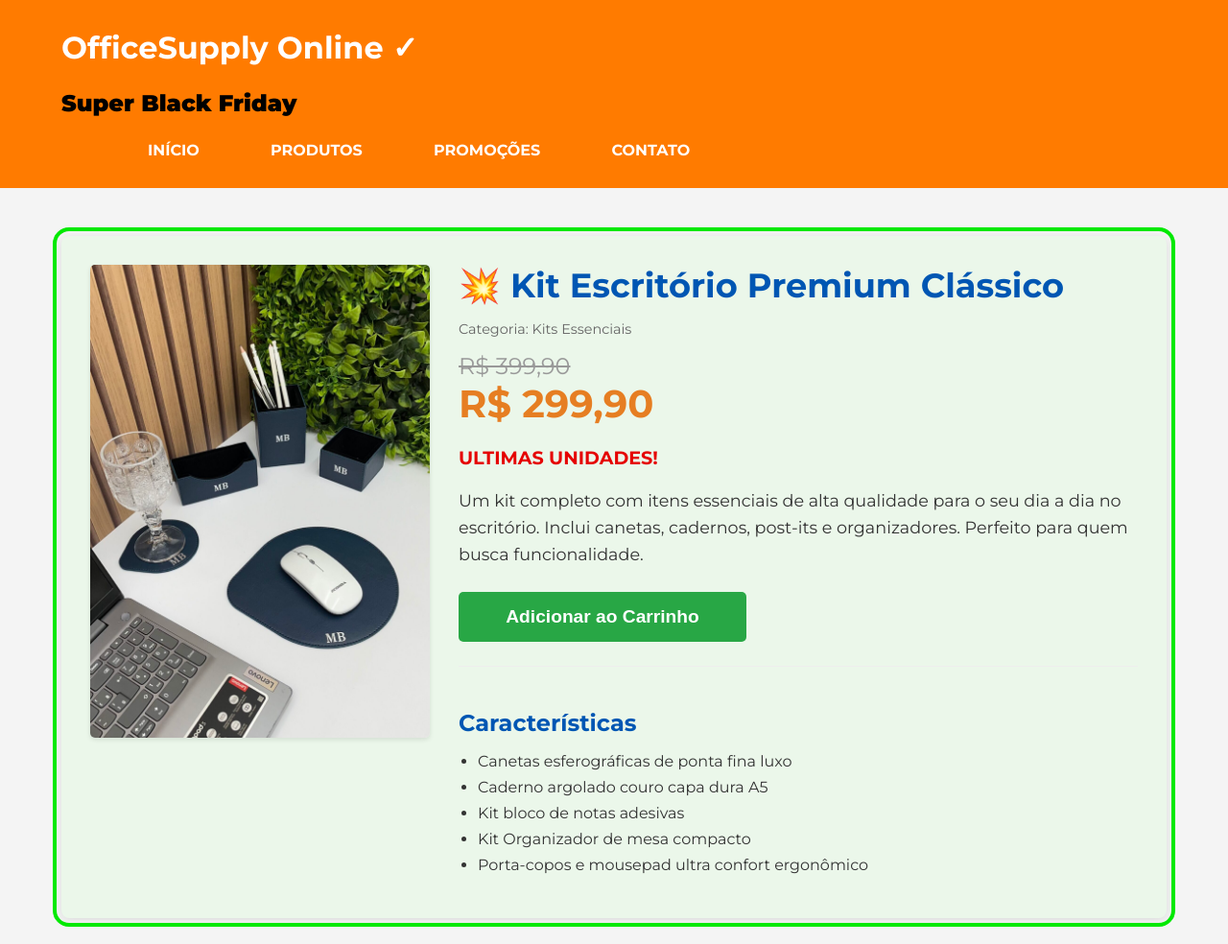
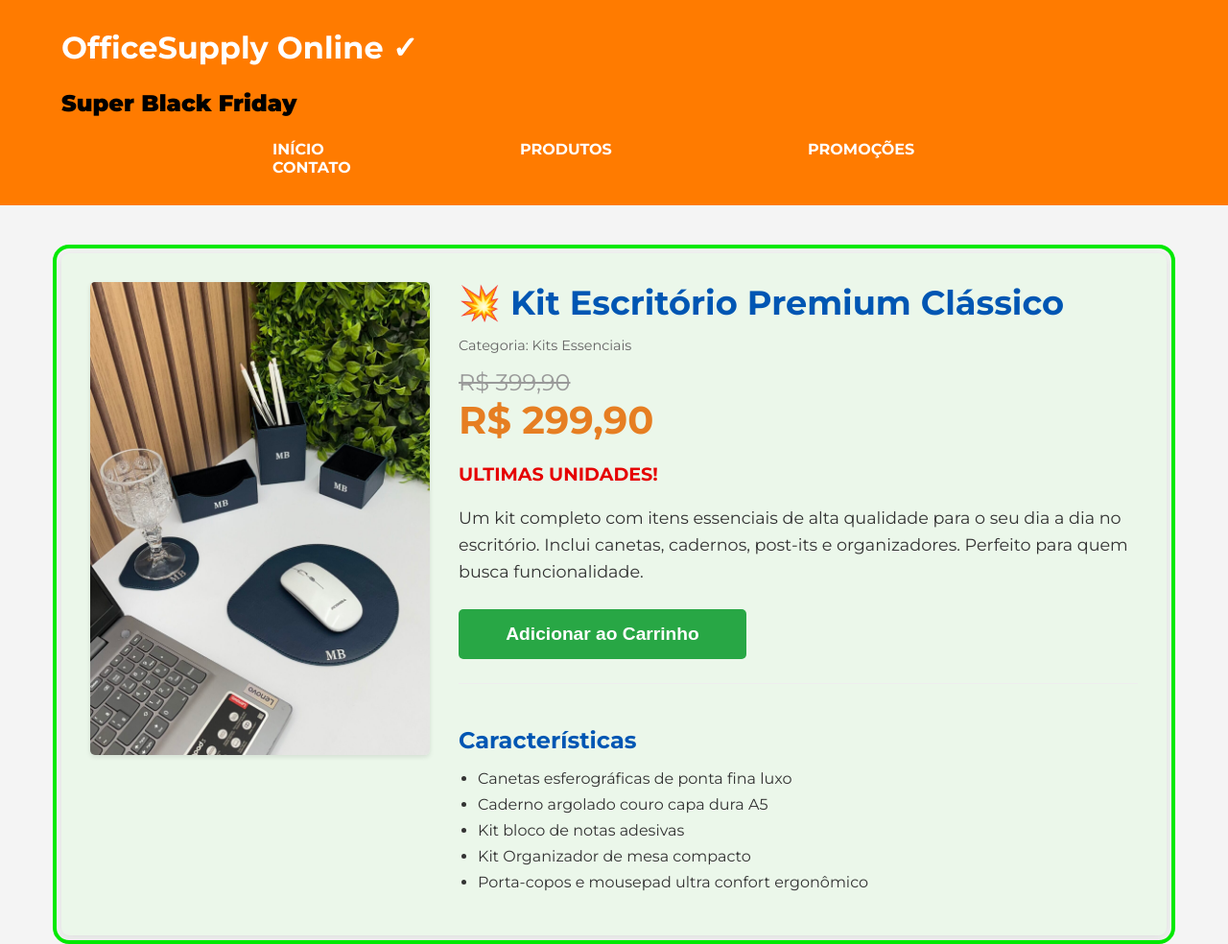
Before and after one commit to melissaromao/office-supply-online-variante, a plain HTML site: page index.html in a window 1280 px wide. Shown: the top 984 px of the page at 96% size. Drawn offline with Linux system fonts and the light colour scheme.

Commit message:
margin nav

```diff
--- a/style-control.css
+++ b/style-control.css
@@ -45,7 +45,7 @@ header nav ul {
 
 header nav ul li {
     display: inline;
-    margin-left: 70px;
+    margin-left: 200px;
 }
 
 .promo {
```
